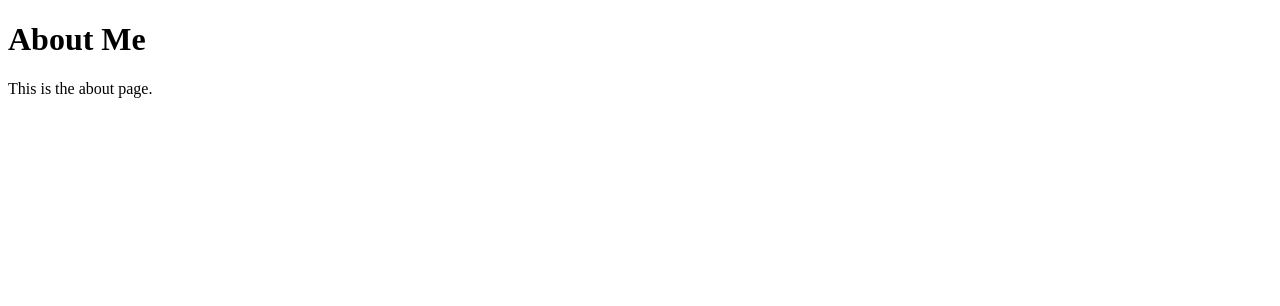
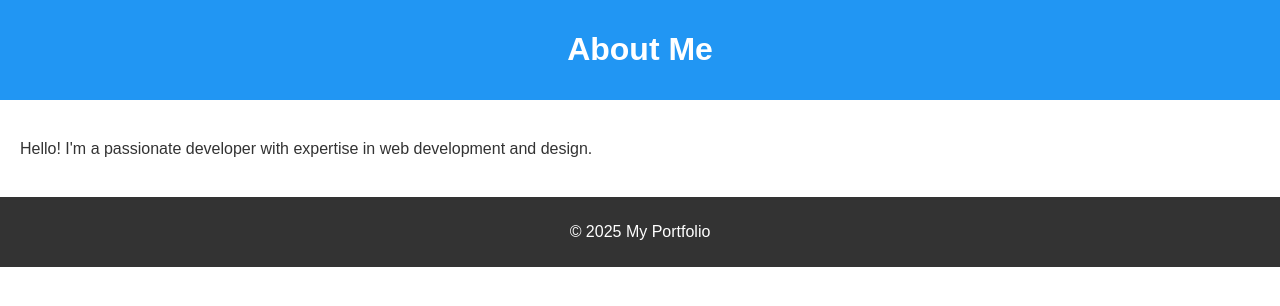
Before and after one commit to l1f20bsse0127/portfolio-website, a website: page src/about.html in a window 1280 px wide. Drawn offline with Linux system fonts and the light colour scheme.

Commit message:
Add About us page with basic content and styles

```diff
--- a/src/about.html
+++ b/src/about.html
@@ -1,10 +1,23 @@
 <!DOCTYPE html>
-<html>
+<html lang="en">
   <head>
+    <meta charset="UTF-8" />
+    <meta name="viewport" content="width=device-width, initial-scale=1.0" />
+    <link rel="stylesheet" href="../styles/about.css" />
     <title>About Me</title>
   </head>
   <body>
-    <h1>About Me</h1>
-    <p>This is the about page.</p>
+    <header>
+      <h1>About Me</h1>
+    </header>
+    <main>
+      <p>
+        Hello! I'm a passionate developer with expertise in web development and
+        design.
+      </p>
+    </main>
+    <footer>
+      <p>&copy; 2025 My Portfolio</p>
+    </footer>
   </body>
 </html>
--- /dev/null
+++ b/styles/about.css
@@ -0,0 +1,26 @@
+body {
+    font-family: Arial, sans-serif;
+    margin: 0;
+    padding: 0;
+    background-color: #fff;
+    color: #333;
+  }
+
+  header {
+    background-color: #2196F3;
+    color: white;
+    padding: 10px 20px;
+    text-align: center;
+  }
+
+  main {
+    padding: 20px;
+    line-height: 1.6;
+  }
+
+  footer {
+    background-color: #333;
+    color: white;
+    text-align: center;
+    padding: 10px 0;
+  }
```
